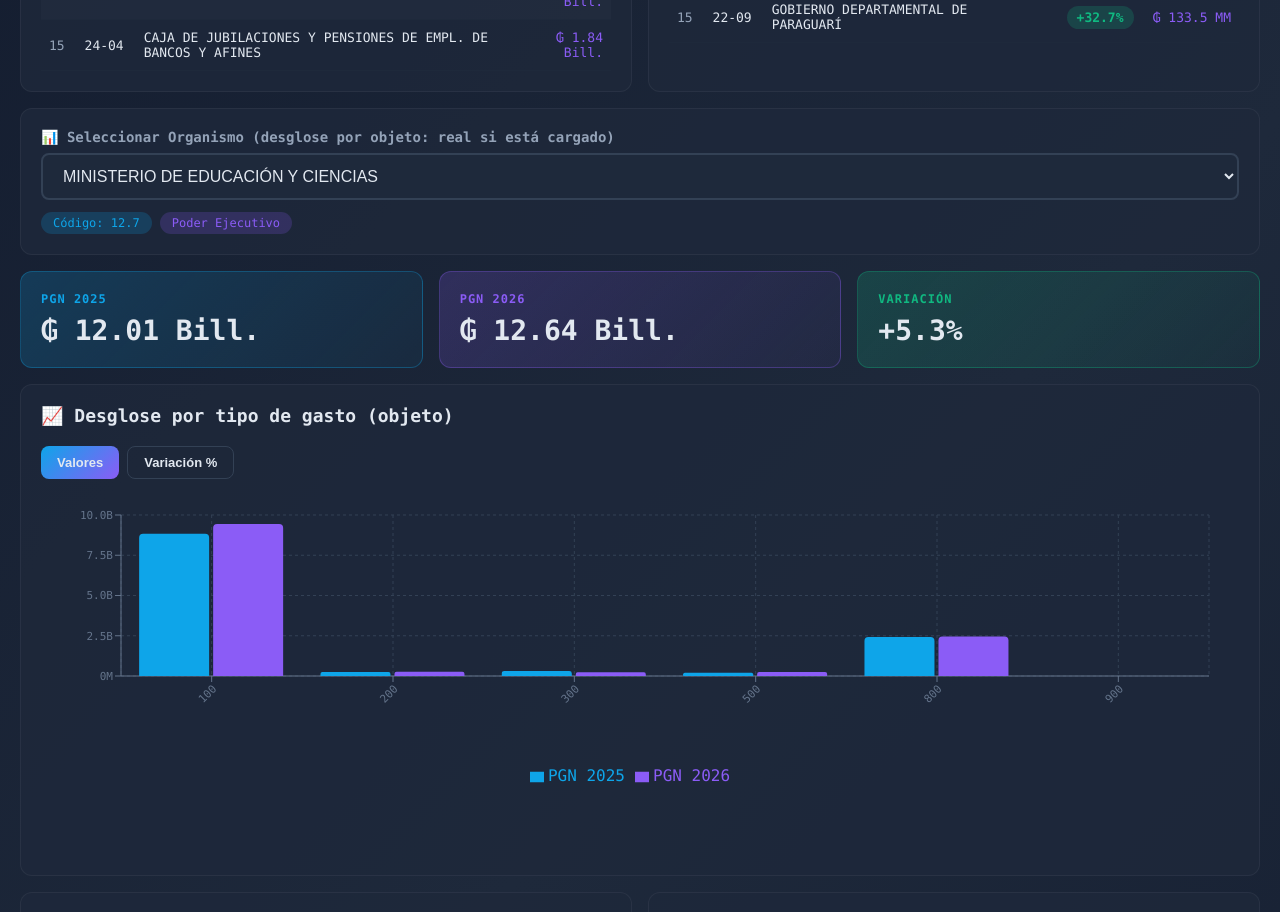
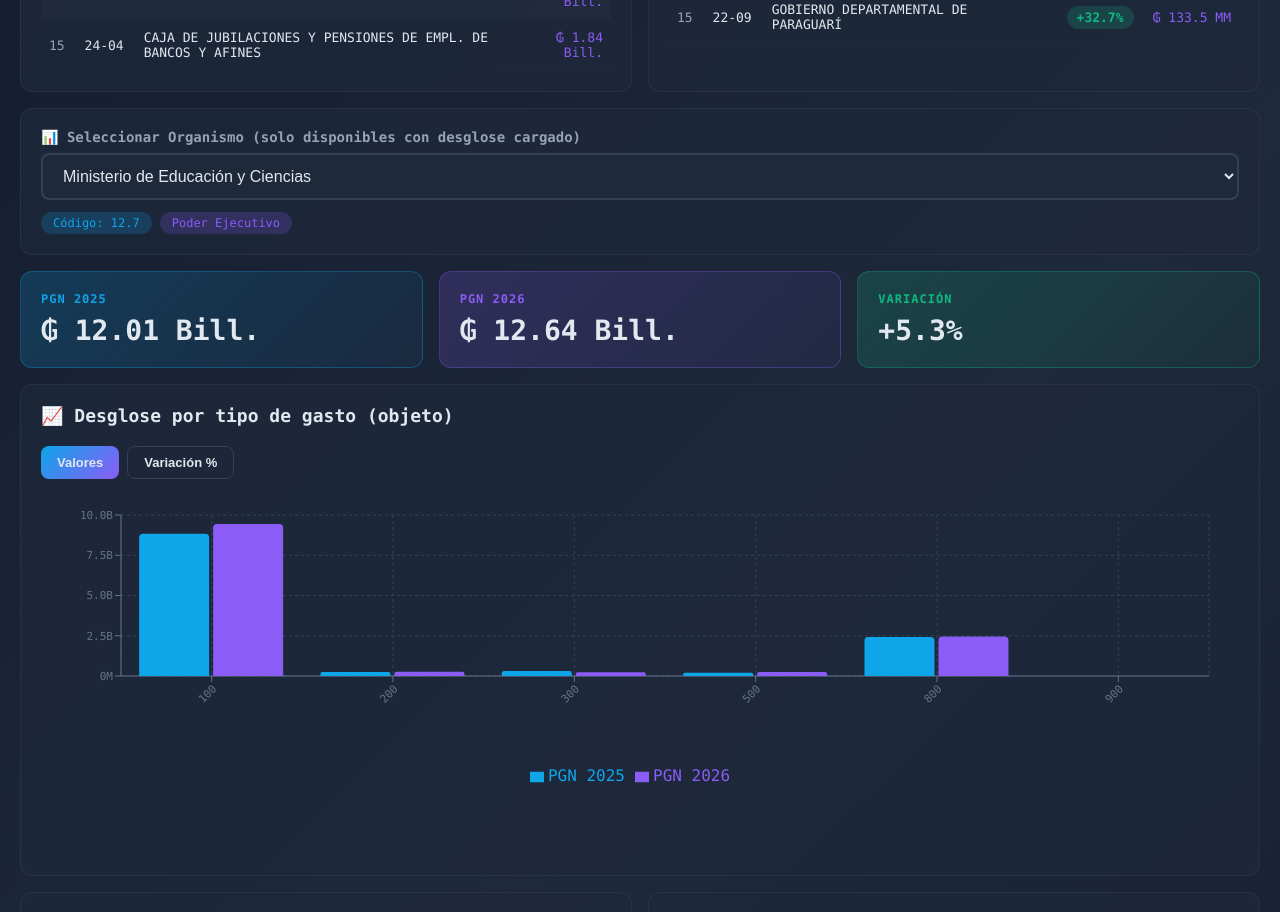
Before and after one commit to sfkaplan/Presupuesto_py, a React (Vite) app in the folder frontend/: page / in a window 1280 px wide. Shown: the part 980-1892 px from the top of the page. Built offline with nearby package versions, Linux system fonts and the light colour scheme.

Commit message:
Update App.jsx

```diff
--- a/frontend/src/App.jsx
+++ b/frontend/src/App.jsx
@@ -305,16 +305,31 @@ export default function App() {
       .slice(0, 15);
   }, [records]);
 
-  // Selector: unión de ambos top-15
+  // =========================
+  // Selector: restringido SOLO a organismos con desglose cargado
+  // =========================
   const selectableEntities = useMemo(() => {
-    const s = new Set();
-    top15Monto2026.forEach((r) => s.add(r.organismo));
-    top15VarPos.forEach((r) => s.add(r.organismo));
-    return Array.from(s).sort((a, b) => a.localeCompare(b));
-  }, [top15Monto2026, top15VarPos]);
+    // Mantener estos 3 (aunque en pgn.json estén en MAYÚSCULAS; igual matchea por norm)
+    const allowed = [
+      "Ministerio de Educación y Ciencias",
+      "Ministerio de Economía y Finanzas",
+      "Instituto de Previsión Social"
+    ];
+
+    // Si querés que sólo aparezcan los que existan en el JSON incremental:
+    const dict = organismosPorObjeto?.organismos || {};
+    const dictKeys = Object.keys(dict);
+
+    // Tomamos el nombre "canónico" tal como está en organismos_por_objeto.json (dictKeys)
+    // para evitar líos de case/acentos.
+    const picked = allowed
+      .map((a) => dictKeys.find((k) => norm(k) === norm(a)) || a)
+      .filter((v, i, arr) => v && arr.indexOf(v) === i);
+
+    return picked.sort((a, b) => a.localeCompare(b));
+  }, []);
 
   const [selectedEntity, setSelectedEntity] = useState(() => {
-    // Preferir MEC si está en la lista (aunque venga con distinto case/acentos)
     const wanted = "Ministerio de Educación y Ciencias";
     const found =
       selectableEntities.find((x) => norm(x) === norm(wanted)) ||
@@ -398,9 +413,13 @@ export default function App() {
     const sum2026 = sumObj(entityData.pgn2026);
 
     const total2025 =
-      Number(entityData.totales?.["2025"]) || Number(entityData.totales?.[2025]) || sum2025;
+      Number(entityData.totales?.["2025"]) ||
+      Number(entityData.totales?.[2025]) ||
+      sum2025;
     const total2026 =
-      Number(entityData.totales?.["2026"]) || Number(entityData.totales?.[2026]) || sum2026;
+      Number(entityData.totales?.["2026"]) ||
+      Number(entityData.totales?.[2026]) ||
+      sum2026;
 
     const variacion =
       total2025 > 0 ? ((total2026 - total2025) / total2025) * 100 : 0;
@@ -457,7 +476,7 @@ export default function App() {
       {/* Selector organismo */}
       <div className="card" style={{ marginTop: 16 }}>
         <label className="label">
-          📊 Seleccionar Organismo (desglose por objeto: real si está cargado)
+          📊 Seleccionar Organismo (solo disponibles con desglose cargado)
         </label>
 
         <select
@@ -477,13 +496,6 @@ export default function App() {
           </span>
           <span className="chip chip-purple">{entityData?.nivel ?? "—"}</span>
         </div>
-
-        {!entityData && (
-          <div className="muted" style={{ marginTop: 10 }}>
-            ⚠️ Desglose por objeto aún no cargado para este organismo. (Cargalo
-            en <span className="mono">organismos_por_objeto.json</span>)
-          </div>
-        )}
       </div>
 
       {/* KPIs */}
@@ -497,10 +509,14 @@ export default function App() {
           <div className="kpiValue">{formatGs(totalData.total2026)}</div>
         </div>
         <div
-          className={`card ${totalData.variacion >= 0 ? "cardGreen" : "cardRed"}`}
+          className={`card ${
+            totalData.variacion >= 0 ? "cardGreen" : "cardRed"
+          }`}
         >
           <div
-            className={`kpiLabel ${totalData.variacion >= 0 ? "green" : "red"}`}
+            className={`kpiLabel ${
+              totalData.variacion >= 0 ? "green" : "red"
+            }`}
           >
             Variación
           </div>
```
